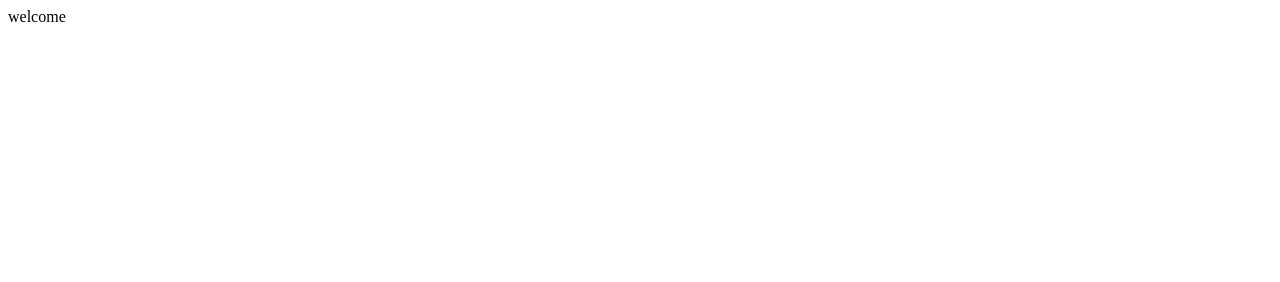
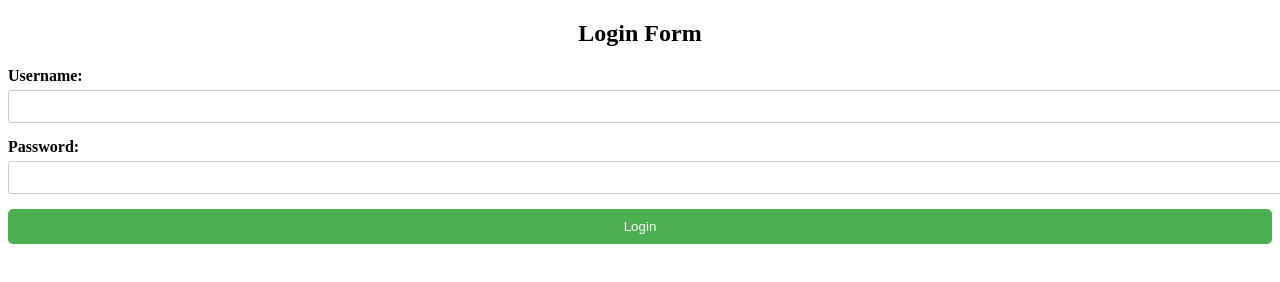
Before and after one commit to Karuna-P/project1, a plain HTML site: page index.html in a window 1280 px wide. Drawn offline with Linux system fonts and the light colour scheme.

Commit message:
Update index.html

```diff
--- a/index.html
+++ b/index.html
@@ -1 +1,67 @@
-welcome
+<!DOCTYPE html>
+<html>
+<head>
+    <title>Basic Login</title>
+    <style>
+      container {
+    max-width: 400px;
+    margin: 0 auto;
+    padding: 20px;
+    background-color: #f2f2f2;
+    border-radius: 5px;
+    box-shadow: 0px 0px 5px rgba(0, 0, 0, 0.3);
+}
+
+h2 {
+    text-align: center;
+    margin-bottom: 20px;
+}
+
+.form-group {
+    margin-bottom: 15px;
+}
+
+label {
+    display: block;
+    font-weight: bold;
+    margin-bottom: 5px;
+}
+
+input {
+    width: 100%;
+    padding: 8px;
+    border-radius: 3px;
+    border: 1px solid #ccc;
+}
+
+button {
+    width: 100%;
+    padding: 10px;
+    background-color: #4CAF50;
+    color: white;
+    border: none;
+    border-radius: 5px;
+    cursor: pointer;
+}
+    </style>
+</head>
+<body>
+
+    <div class="container">
+        <h2>Login Form</h2>
+        <form>
+            <div class="form-group">
+                <label for="username">Username:</label>
+                <input type="text" id="username" name="username" required>
+            </div>
+            <div class="form-group">
+                <label for="password">Password:</label>
+                <input type="password" id="password" name="password" required>
+            </div>
+            <button type="submit" id="login-btn">Login</button>
+        </form>
+    </div>
+
+    <script src="script.js"></script>
+</body>
+</html>
```
